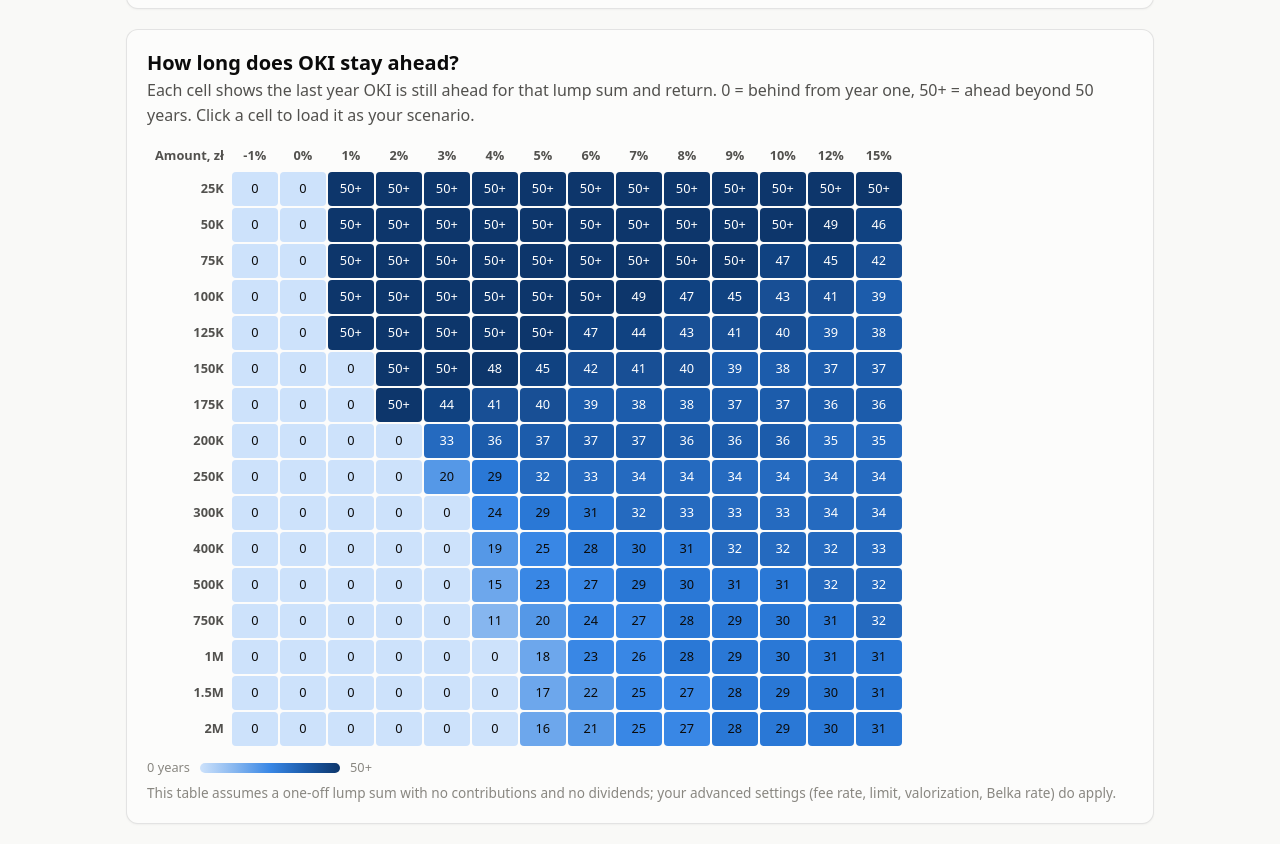
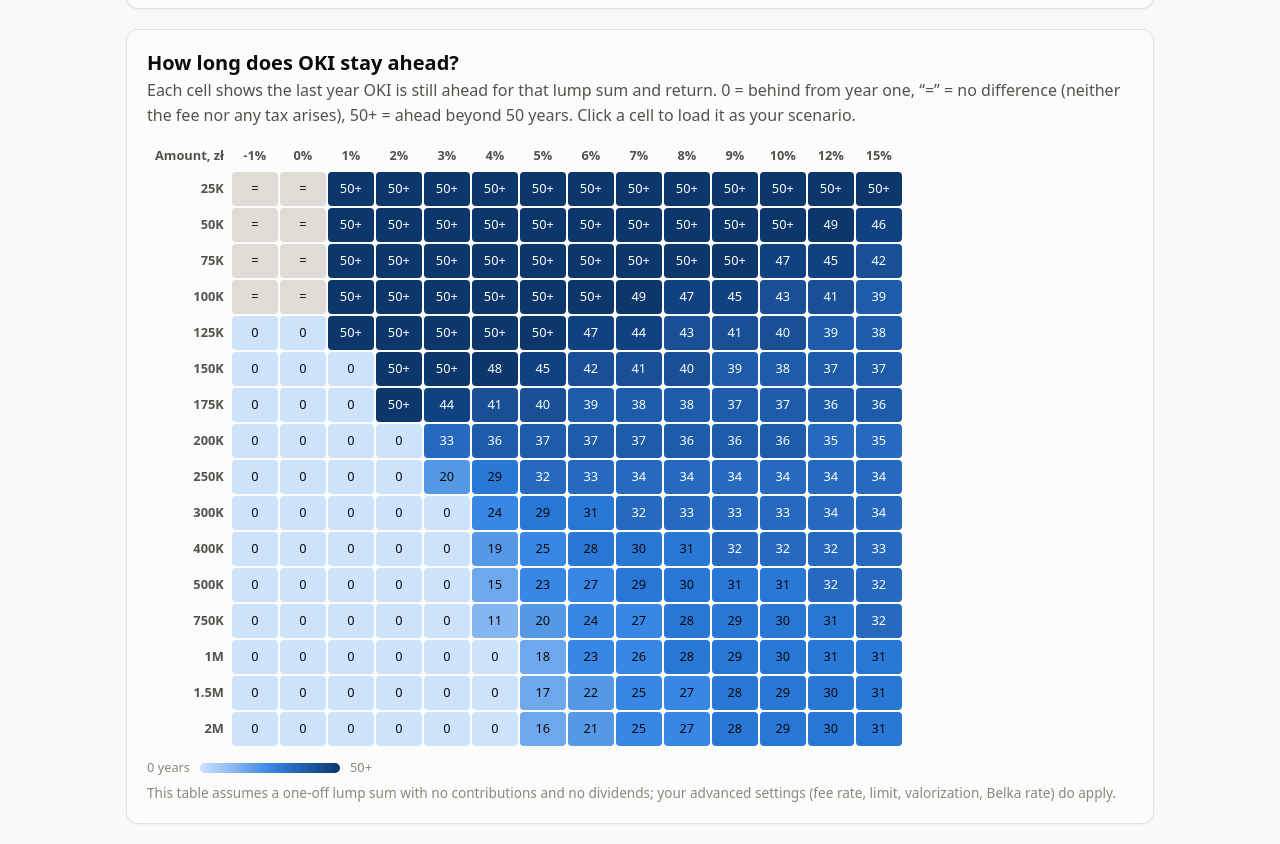
Before and after one commit to sobolevbel/okicalc, a website with bundled scripts: page index.html in a window 1280 px wide. Shown: the part 2562-3406 px from the top of the page. Built offline with nearby package versions, Linux system fonts and the light colour scheme.

Commit message:
Heatmap: show dead heats as '=' instead of a misleading 0
Below the exemption limit at non-positive returns neither the fee nor any
tax arises, so both accounts are identical; those cells now render '=' with
a neutral fill, their own aria text and a legend entry (all five locales).

```diff
--- a/index.html
+++ b/index.html
@@ -254,7 +254,7 @@
   <!-- ==================== Break-even heatmap ==================== -->
   <section class="card heatmap-section" aria-labelledby="hHeat">
     <h2 id="hHeat" data-i18n="table.title">Jak długo OKI pozostaje na plusie?</h2>
-    <p class="card-sub" data-i18n="table.subtitle">Każda komórka pokazuje ostatni rok, w którym OKI jeszcze wygrywa dla danej kwoty i stopy zwrotu. 0 = przegrywa od pierwszego roku, 50+ = wygrywa ponad 50 lat. Kliknij komórkę, aby załadować ją jako swój scenariusz.</p>
+    <p class="card-sub" data-i18n="table.subtitle">Każda komórka pokazuje ostatni rok, w którym OKI jeszcze wygrywa dla danej kwoty i stopy zwrotu. 0 = przegrywa od pierwszego roku, „=” = brak różnicy (nie powstaje ani opłata, ani podatek), 50+ = wygrywa ponad 50 lat. Kliknij komórkę, aby załadować ją jako swój scenariusz.</p>
     <div class="heat-scroll" id="heatWrap"></div>
     <div class="heat-legend">
       <span data-i18n="table.legendLow">0 lat</span>
--- a/js/locales/be.js
+++ b/js/locales/be.js
@@ -70,10 +70,11 @@ export default {
   'chart.a11yNote': 'Тыя ж даныя — у табліцы па гадах ніжэй.',
 
   'table.title': 'Як доўга OKI застаецца выгадным?',
-  'table.subtitle': 'У кожнай ячэйцы — апошні год, калі OKI яшчэ наперадзе для дадзенай сумы і даходнасці. 0 = прайграе з першага года, 50+ = выйграе даўжэй за 50 гадоў. Клікніце па ячэйцы, каб падставіць яе ў свой сцэнарый.',
+  'table.subtitle': 'У кожнай ячэйцы — апошні год, калі OKI яшчэ наперадзе для дадзенай сумы і даходнасці. 0 = прайграе з першага года, «=» = розніцы няма (не ўзнікае ні збор, ні падатак), 50+ = выйграе даўжэй за 50 гадоў. Клікніце па ячэйцы, каб падставіць яе ў свой сцэнарый.',
   'table.corner': 'Сума, zł',
   'table.aria': 'Гады акупнасці па суме і гадавой даходнасці',
   'table.cellAria': '{sum} пры {rate} гадавых: {text}',
+  'table.cell.tie': 'розніцы няма — абодва рахункі даюць аднолькавы вынік',
   'table.cell.never': 'прайграе з першага года',
   'table.cell.beyond': 'выйграе даўжэй за 50 гадоў',
   'table.cell.ahead': 'OKI наперадзе {years}',
--- a/js/locales/en.js
+++ b/js/locales/en.js
@@ -71,10 +71,11 @@ export default {
   'chart.a11yNote': 'The same data is available in the year-by-year breakdown table below.',
 
   'table.title': 'How long does OKI stay ahead?',
-  'table.subtitle': 'Each cell shows the last year OKI is still ahead for that lump sum and return. 0 = behind from year one, 50+ = ahead beyond 50 years. Click a cell to load it as your scenario.',
+  'table.subtitle': 'Each cell shows the last year OKI is still ahead for that lump sum and return. 0 = behind from year one, “=” = no difference (neither the fee nor any tax arises), 50+ = ahead beyond 50 years. Click a cell to load it as your scenario.',
   'table.corner': 'Amount, zł',
   'table.aria': 'Break-even years by amount and annual return',
   'table.cellAria': '{sum} at {rate} yearly: {text}',
+  'table.cell.tie': 'no difference — both accounts end the same',
   'table.cell.never': 'behind from year one',
   'table.cell.beyond': 'ahead beyond 50 years',
   'table.cell.ahead': 'OKI ahead for {years}',
--- a/js/locales/pl.js
+++ b/js/locales/pl.js
@@ -70,10 +70,11 @@ export default {
   'chart.a11yNote': 'Te same dane znajdziesz w tabeli rok po roku poniżej.',
 
   'table.title': 'Jak długo OKI pozostaje na plusie?',
-  'table.subtitle': 'Każda komórka pokazuje ostatni rok, w którym OKI jeszcze wygrywa dla danej kwoty i stopy zwrotu. 0 = przegrywa od pierwszego roku, 50+ = wygrywa ponad 50 lat. Kliknij komórkę, aby załadować ją jako swój scenariusz.',
+  'table.subtitle': 'Każda komórka pokazuje ostatni rok, w którym OKI jeszcze wygrywa dla danej kwoty i stopy zwrotu. 0 = przegrywa od pierwszego roku, „=” = brak różnicy (nie powstaje ani opłata, ani podatek), 50+ = wygrywa ponad 50 lat. Kliknij komórkę, aby załadować ją jako swój scenariusz.',
   'table.corner': 'Kwota, zł',
   'table.aria': 'Lata progu opłacalności wg kwoty i rocznej stopy zwrotu',
   'table.cellAria': '{sum} przy {rate} rocznie: {text}',
+  'table.cell.tie': 'brak różnicy — oba konta dają ten sam wynik',
   'table.cell.never': 'przegrywa od pierwszego roku',
   'table.cell.beyond': 'wygrywa ponad 50 lat',
   'table.cell.ahead': 'OKI na plusie przez {years}',
--- a/js/locales/ru.js
+++ b/js/locales/ru.js
@@ -70,10 +70,11 @@ export default {
   'chart.a11yNote': 'Те же данные — в таблице по годам ниже.',
 
   'table.title': 'Как долго OKI остаётся выгодным?',
-  'table.subtitle': 'В каждой ячейке — последний год, когда OKI ещё впереди для данной суммы и доходности. 0 = проигрывает с первого года, 50+ = выигрывает дольше 50 лет. Кликните по ячейке, чтобы подставить её в свой сценарий.',
+  'table.subtitle': 'В каждой ячейке — последний год, когда OKI ещё впереди для данной суммы и доходности. 0 = проигрывает с первого года, «=» = разницы нет (не возникает ни сбор, ни налог), 50+ = выигрывает дольше 50 лет. Кликните по ячейке, чтобы подставить её в свой сценарий.',
   'table.corner': 'Сумма, zł',
   'table.aria': 'Годы окупаемости по сумме и годовой доходности',
   'table.cellAria': '{sum} при {rate} годовых: {text}',
+  'table.cell.tie': 'разницы нет — оба счёта дают одинаковый итог',
   'table.cell.never': 'проигрывает с первого года',
   'table.cell.beyond': 'выигрывает дольше 50 лет',
   'table.cell.ahead': 'OKI впереди {years}',
--- a/js/locales/uk.js
+++ b/js/locales/uk.js
@@ -70,10 +70,11 @@ export default {
   'chart.a11yNote': 'Ті самі дані — у таблиці за роками нижче.',
 
   'table.title': 'Як довго OKI залишається вигідним?',
-  'table.subtitle': 'У кожній клітинці — останній рік, коли OKI ще попереду для даної суми та дохідності. 0 = програє з першого року, 50+ = виграє довше за 50 років. Клацніть клітинку, щоб підставити її у свій сценарій.',
+  'table.subtitle': 'У кожній клітинці — останній рік, коли OKI ще попереду для даної суми та дохідності. 0 = програє з першого року, «=» = різниці немає (не виникає ні збір, ні податок), 50+ = виграє довше за 50 років. Клацніть клітинку, щоб підставити її у свій сценарій.',
   'table.corner': 'Сума, zł',
   'table.aria': 'Роки окупності за сумою та річною дохідністю',
   'table.cellAria': '{sum} при {rate} річних: {text}',
+  'table.cell.tie': 'різниці немає — обидва рахунки дають однаковий підсумок',
   'table.cell.never': 'програє з першого року',
   'table.cell.beyond': 'виграє довше за 50 років',
   'table.cell.ahead': 'OKI попереду {years}',
--- a/js/ui/table.js
+++ b/js/ui/table.js
@@ -1,7 +1,7 @@
 // Break-even heatmap: rows = lump sums, columns = annual returns, cell =
 // last year OKI is still ahead. Sequential single-hue ramp (magnitude), the
 // number itself is always printed, so color never carries meaning alone.
-import { breakeven } from '../engine.js';
+import { simulate } from '../engine.js';
 import { engineParams } from '../state.js';
 import { t, fmtMoney, fmtPct, fmtCompact, years } from '../i18n.js';
 
@@ -15,9 +15,19 @@ const RAMP = ['#cde2fb', '#b7d3f6', '#9ec5f4', '#86b6ef', '#6da7ec', '#5598e7',
 const WHITE_TEXT_FROM = 8; // cells at least this dark get white ink
 
 // One 50-year simulation per cell; the whole 16×14 grid stays well under 10 ms.
+// A cell is a dead heat (tie) when neither the fee nor any tax ever arises —
+// below the limit at non-positive returns both accounts are bit-identical.
 export function computeMatrix(state) {
   const base = engineParams(state, 50);
-  return SUMS.map((v0) => RATES.map((r) => breakeven({ ...base, v0, r: r / 100, c: 0, y: 0 }, 50)));
+  return SUMS.map((v0) => RATES.map((r) => {
+    const rows = simulate({ ...base, v0, r: r / 100, c: 0, y: 0, n: 50 });
+    let be = 0;
+    for (const row of rows) {
+      if (row.oki > row.reg) be = row.year;
+      else break;
+    }
+    return { be, tie: rows.every((row) => row.adv === 0) };
+  }));
 }
 
 export function renderHeatTable(wrap, { matrix, state, onSelect }) {
@@ -47,17 +57,25 @@ export function renderHeatTable(wrap, { matrix, state, onSelect }) {
     th.textContent = fmtCompact(sum);
     row.appendChild(th);
     RATES.forEach((rate, j) => {
-      const v = matrix[i][j];
+      const { be: v, tie } = matrix[i][j];
       const td = row.insertCell();
       const btn = document.createElement('button');
       btn.type = 'button';
+      let text;
+      if (tie) {
+        btn.style.backgroundColor = '#dedcd5'; // neutral, outside the blue ramp
+        btn.style.color = '#0b0b0b';
+        btn.textContent = '=';
+        text = t('table.cell.tie');
+      } else {
         const idx = Math.round((v / 50) * (RAMP.length - 1));
         btn.style.backgroundColor = RAMP[idx];
         btn.style.color = idx >= WHITE_TEXT_FROM ? '#ffffff' : '#0b0b0b';
         btn.textContent = v >= 50 ? '50+' : String(v);
-      const text = v === 0 ? t('table.cell.never')
+        text = v === 0 ? t('table.cell.never')
           : v >= 50 ? t('table.cell.beyond')
             : t('table.cell.ahead', { years: years(v) });
+      }
       btn.setAttribute('aria-label', t('table.cellAria', { sum: fmtMoney(sum), rate: fmtPct(rate, 0), text }));
       const selected = state.v0 === sum && state.rPct === rate && state.monthly === 0;
       btn.setAttribute('aria-pressed', String(selected));
```
Lines whose indentation alone changed are shown as unchanged.
